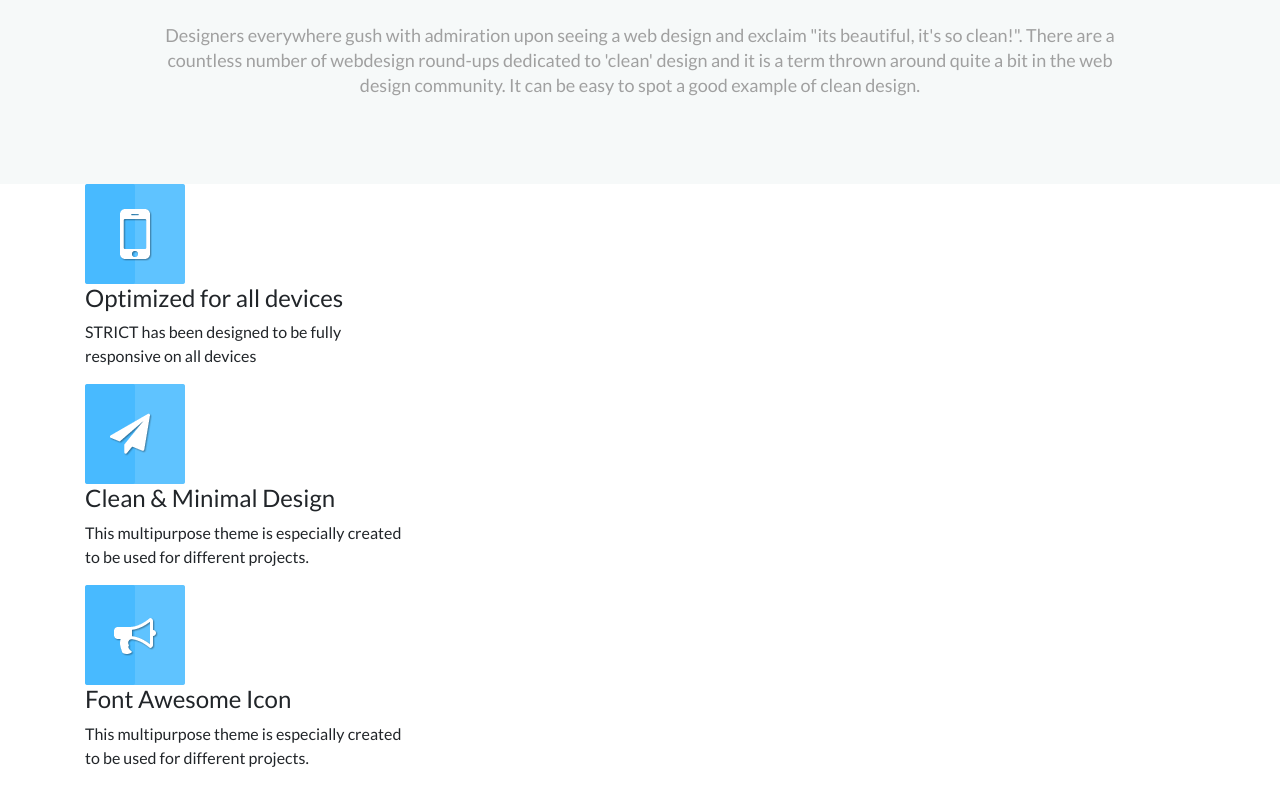
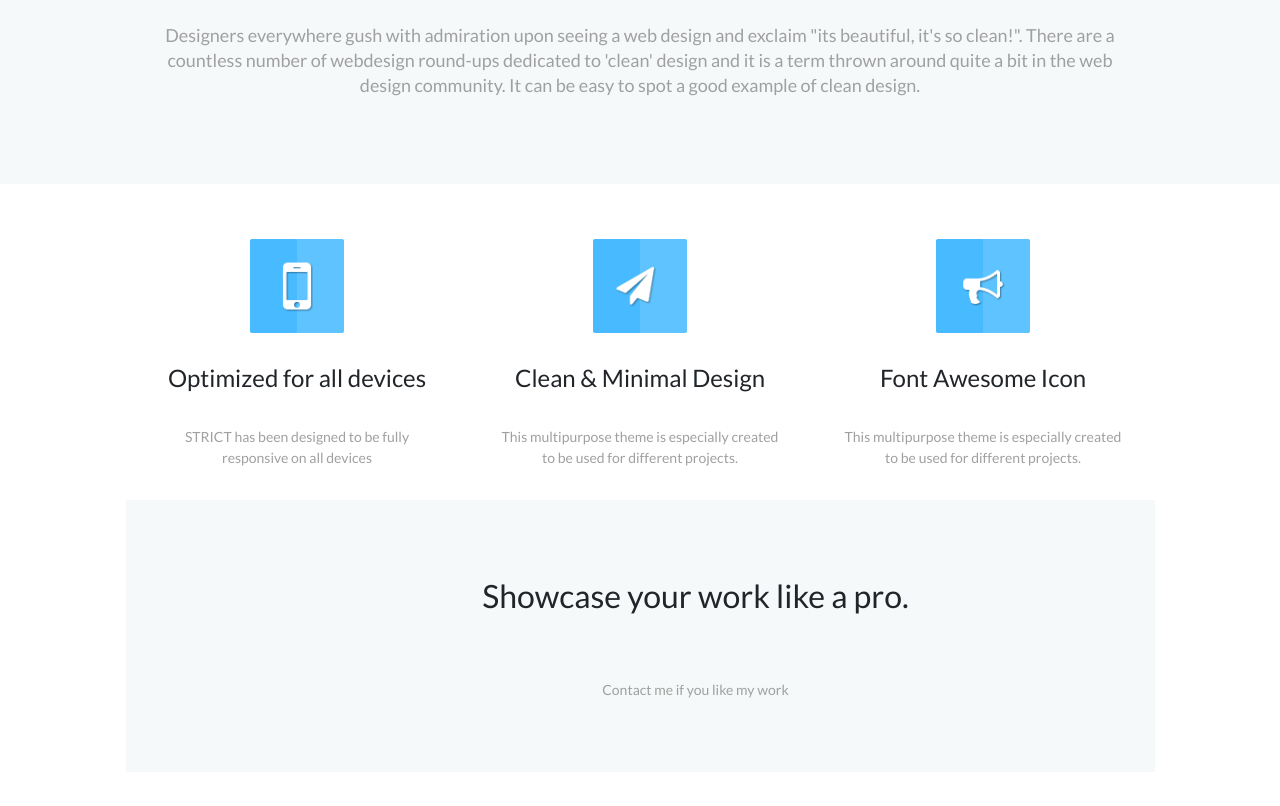
Before and after one commit to ahammedshahan/Strict_1st_bootstrap_project, a plain HTML site: page index.html in a window 1280 px wide. Shown: the part 798-1604 px from the top of the page. Drawn offline with nearby package versions, Linux system fonts and the light colour scheme; a script that the page names is missing.

Commit message:
Update index.html

```diff
--- a/index.html
+++ b/index.html
@@ -45,29 +45,37 @@
 	</section>
 	<!-- Intro Section ends -->
 	<!-- Feature Section starts -->
-	<section class="feature">
 	<div class="container">
-			<div class="f1-icon">
+    	<div class="row">
+   			<div class="f1-icon col-md-4">
     			<img src="img/f-one.png" alt="f1-icon">
     			<h4>Optimized for all devices</h4>
     			<p>STRICT has been designed to be fully <br>
      				responsive on all devices</p>
    			</div>
-			<div class="f2-icon">
+  			<div class="f2-icon col-md-4">
     			<img src="img/f-two.png" alt="f2-icon">
-				<h4>Clean & Minimal Design</h4>
+    			<h4>Clean &  Minimal Design</h4>
     			<p>This multipurpose theme is especially created <br>
      			to be used for different projects.</p>
    			</div>
-			<div class="f3-icon">
+   			<div class="f3-icon col-md-4">
     			<img src="img/f-three.png" alt="f3-icon">
     			<h4>Font Awesome Icon</h4>
     			<p>This multipurpose theme is especially created <br>
     			to be used for different projects.</p>
+			<div>
     	</div>
   	</div>
+	<!-- Feature Section ends -->
+	<!-- Portfolio Section starts -->
+	<section class="portfolio">
+		<div class="container">
+			<h2>Showcase your work like a pro.</h2>
+			<p> Contact me if you like my work</p>
+		</div>
 	</section>
-	<!-- Feature Section starts -->
+	<!-- Portfolio Section ends -->
 
 	<!-- js library files -->
 	<script src="https://ajax.googleapis.com/ajax/libs/jquery/1.12.4/jquery.min.js"></script>
```
Lines whose indentation alone changed are shown as unchanged.
